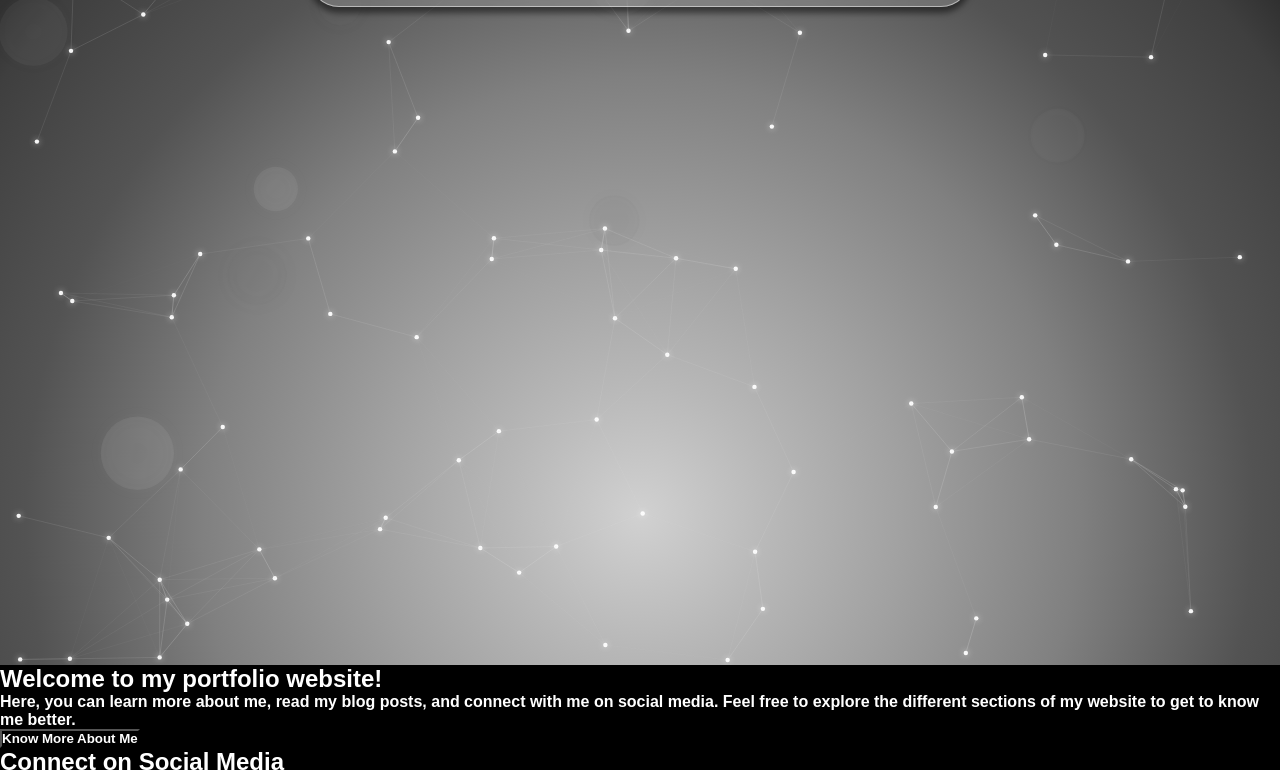
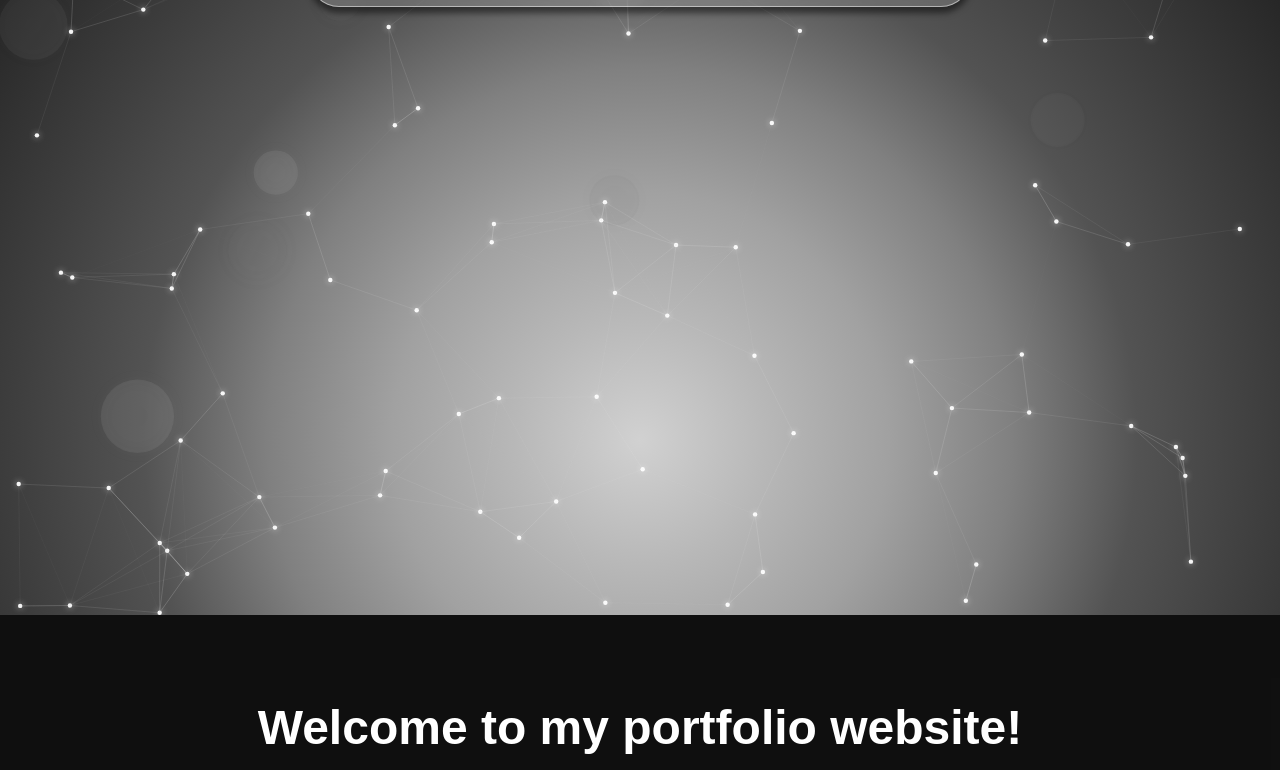
Before and after one commit to soutrikbanerjee-official/personal-website, a plain HTML site: page index.html in a window 1280 px wide. Shown: the part 85-855 px from the top of the page. Drawn offline with Linux system fonts and the light colour scheme; a web font is replaced by a local one.

Commit message:
Update 26.0.14

```diff
--- a/index.html
+++ b/index.html
@@ -16,7 +16,7 @@
         <nav id="navbar">
             <a class="navlink" href="index.html">Home</a>
             <a class="navlink" href="about.html">About Me</a>
-            <a class="navlink" href="blog.html">Blog</a>
+            <a class="navlink" href="projects.html">Projects</a>
             <a class="navlink" href="contact.html">Connect with Me</a>
         </nav>
         <div class="canvascontainer">
@@ -25,19 +25,14 @@
     </header>
 
     <main>
-        <section>
-            <h1 id="heading1">Welcome to my portfolio website!</h1>
-            <p id="para1">Here, you can learn more about me, read my blog posts, and connect with me on social media. Feel free to explore the different sections of my website to get to know me better.</p>
-            <button class="btn1">Know More About Me</button>
+        <section class="section" style="height: max-content;">
+            <h1 class="heading1">Welcome to my portfolio website!</h1>
+            <p class="para">Here, you can learn more about me, look at my projects, and connect with me on social media. Feel free to explore the different sections of my website to get to know me better.</p>
+            <button class="btnstyl2">Know More About Me</button>
         </section>
 
         <section>
-            <h2>Connect on Social Media</h2>
-            <ul>
-                <li><a class="link" href=""><img src="SVGs/logo-linkedin.svg" alt="LinkedIn" width="25"></a></li>
-                <li><a class="link" href=""><img src="SVGs/logo-github.svg" alt="GitHub" width="25"></a></li>
-                <li><a class="link" href=""><img src="SVGs/logo-youtube.svg" alt="YouTube" width="25"></a></li>
-            </ul>
+
         </section>
     </main>
 
@@ -45,12 +40,12 @@
         <ul>
             <li><a class="link" href="index.html">Home</a></li>
             <li><a class="link" href="about.html">About Me</a></li>
-            <li><a class="link" href="blog.html">Blog</a></li>
+            <li><a class="link" href="projects.html">Projects</a></li>
             <li><a class="link" href="contact.html">Connect with Me</a></li>
         </ul>
     </footer>
 
-    <script src="index.js"></script>
+    <script src="JavaScripts/index.js"></script>
 
 </body>
 
--- a/style.css
+++ b/style.css
@@ -2,10 +2,12 @@
     font-family: "Sulphur Point", sans-serif;
     font-weight: bold;
     color: white;
-    background-color: rgb(0, 0, 0);
+    background-color: rgb(0, 0, 0, 0.5);
     margin: 0;
     padding: 0;
 }
+
+/* Navigation Bar */
 
 #navbar {
     position: fixed;
@@ -47,11 +49,13 @@
     text-shadow: 0 0 1px rgba(255, 255, 255, 0.75), 0 0 2px rgba(255, 255, 255, 0.5), 0 0 3px rgba(255, 255, 255, 0.25);
 }
 
+/* Cover Canvas */
+
 .canvascontainer {
     position: relative;
     width: 100%;
-    height: 750px;
-    background: radial-gradient(circle at 50% 80%, #d1d1d1 0%, #b8b8b8 15%, #a1a1a1 30%, #808080 50%, #535353 70%, #3f3f3f 88%, #1f1f1f 100%);
+    height: 700px;
+    background: radial-gradient(circle at 50% 75%, #d1d1d1 0%, #b8b8b8 15%, #a1a1a1 30%, #808080 45%, #535353 60%, #3f3f3f 75%, #1f1f1f 100%);
     overflow: hidden;
 }
 
@@ -62,3 +66,88 @@
     display: block;
     background-color: transparent;
 }
+
+/* Semantic Elements */
+
+.section {
+    position: relative;
+    padding: 50px;
+    display: flex;
+    flex-direction: column;
+    justify-content: center;
+    align-items: center;
+}
+
+/* Text Elements */
+
+.heading1 {
+    margin: 25px;
+    padding: 10px;
+    width: max-content;
+    font-size: 3rem;
+    font-weight: bolder;
+    background-color: transparent;
+}
+
+.para {
+    margin: 25px;
+    padding: 10px;
+    font-size: 1.5rem;
+    text-align: center;
+    max-width: 75%;
+    background-color: transparent;
+}
+
+/* Button Styles */
+
+/* Style 1 */
+
+.btnstyl1 {
+    display: inline-block;
+    padding: 20px;
+    margin: 25px;
+    font-size: 1.5rem;
+    font-weight: bold;
+    color: white;
+    background-color: black;
+    border: none;
+    border-radius: 25px;
+    box-shadow: none;
+    cursor: pointer;
+
+    transition: transform 0.3s ease, color 0.3s ease, background-color 0.3s ease, box-shadow 0.3s ease, font-weight 0.3s ease, font-size 0.3s ease;
+}
+
+.btnstyl1:hover {
+    transform: scale(1.1);
+    font-size: 1.75rem;
+    font-weight: bolder;
+    color: black;
+    background-color: white;
+    box-shadow: 0 0 1px 2px rgba(0, 0, 0, 0.5);
+}
+
+/* Style 2 */
+
+.btnstyl2 {
+    display: inline-block;
+    padding: 20px;
+    margin: 25px;
+    font-size: 1.25rem;
+    font-weight: bold;
+    color: black;
+    background-color: white;
+    border: none;
+    border-radius: 25px;
+    cursor: pointer;
+
+    transition: transform 0.3s ease, color 0.3s ease, background-color 0.3s ease, font-weight 0.3s ease, font-size 0.3s ease;
+}
+
+.btnstyl2:hover {
+    transform: scale(1.1);
+    font-size: 1.5rem;
+    font-weight: bolder;
+    color: white;
+    background-color: black;
+}
```
Also changed, not shown: projects.html (renamed from blog.html, +1 -1 lines), JavaScripts/index.js (renamed from index.js).
